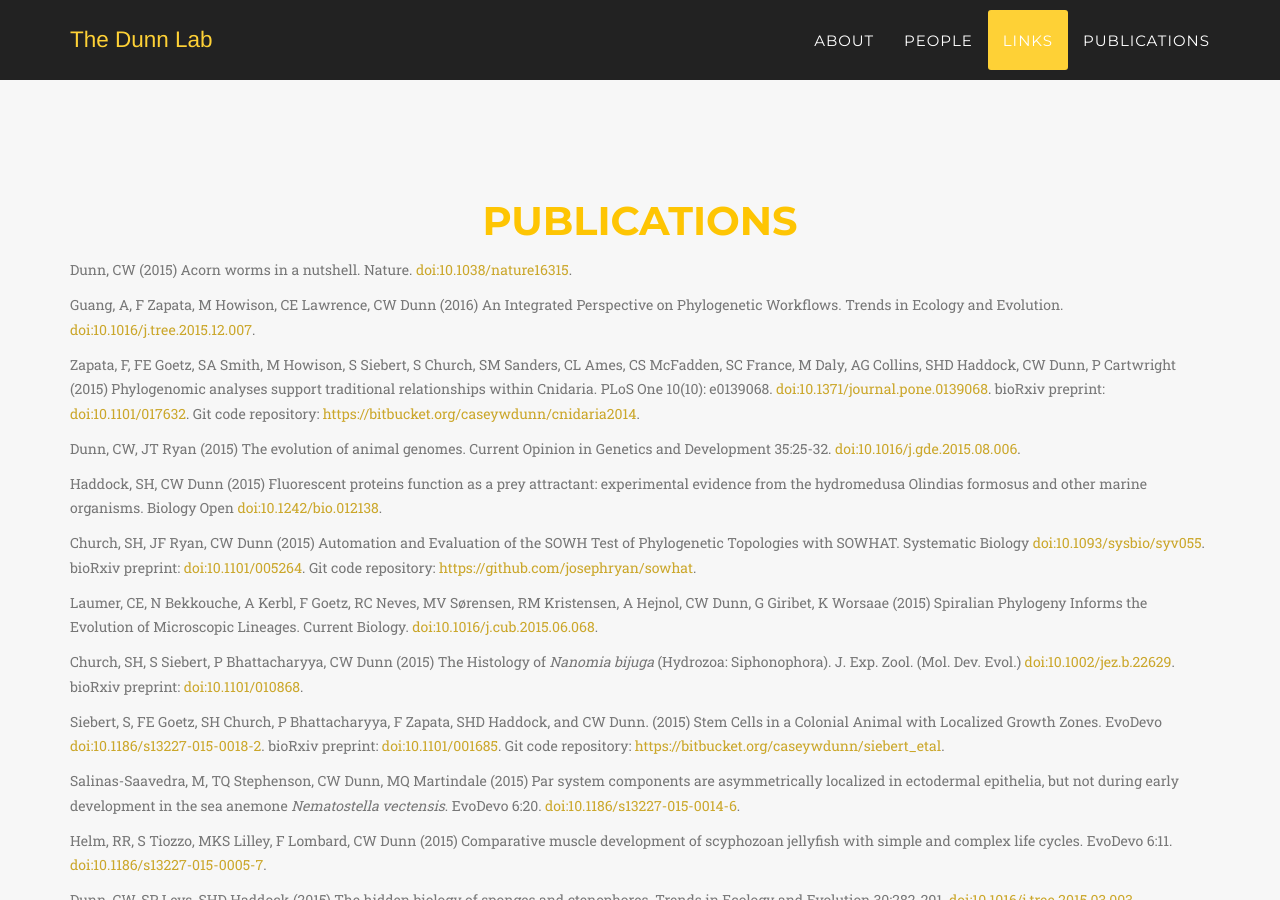
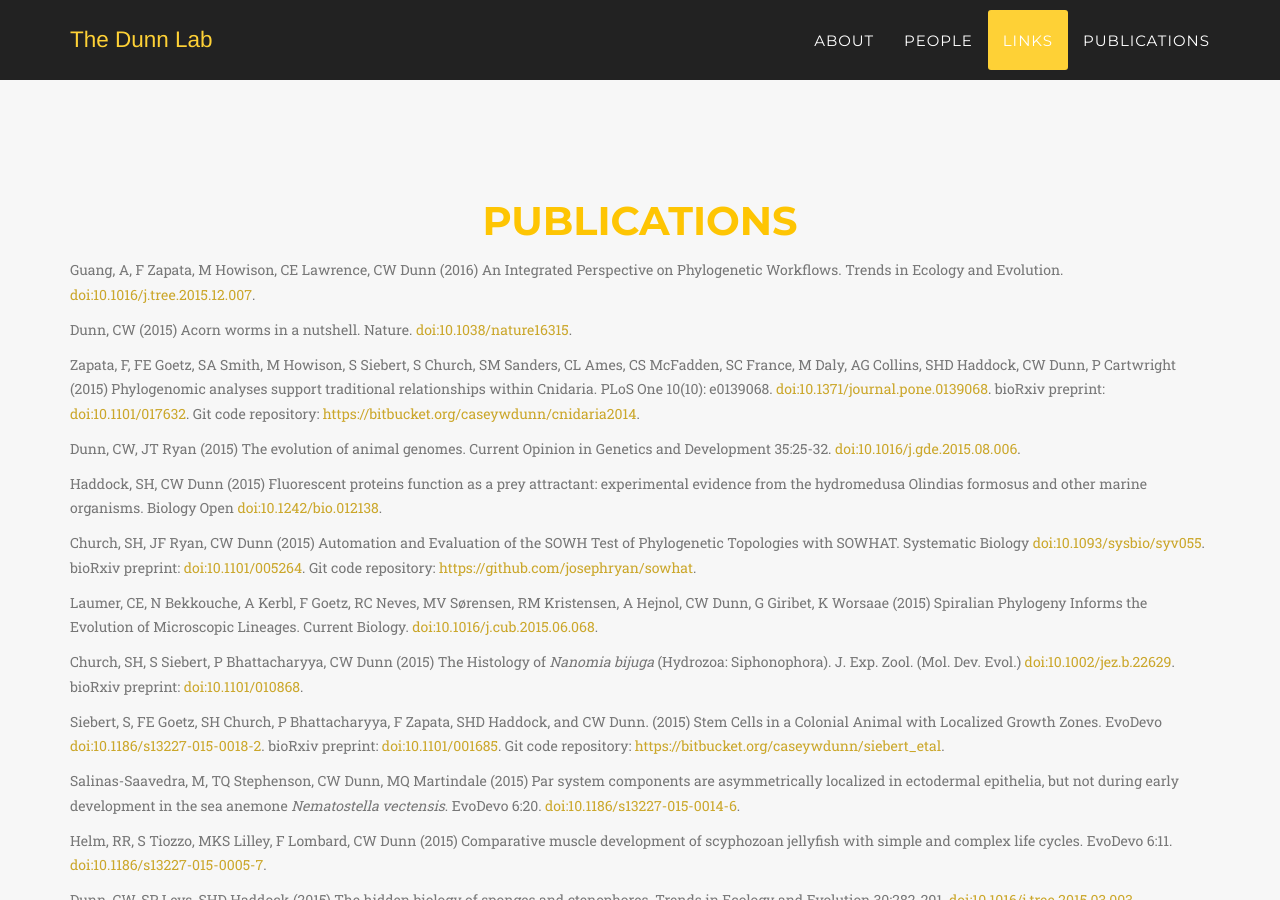
Before and after one commit to caseywdunn/caseywdunn.github.io, a Jekyll site: the page built from index.html, in a window 1280 px wide and 900 px high, scrolled down 7442 px. Built offline with Jekyll 4.4.1, drawn with Linux system fonts in a browser that asks for light colours; some web fonts are replaced.

Commit message:
corrected order

```diff
--- a/_includes/publications.html
+++ b/_includes/publications.html
@@ -8,11 +8,11 @@
             </div>
 
 <div class="box"><div class="box-title"></div><div class="box-body">
-	<p class="text-muted">Dunn, CW (2015) Acorn worms in a nutshell. Nature. <a href="http://dx.doi.org/10.1038/nature16315">doi:10.1038/nature16315</a>.</p>
+	<p class="text-muted"> Guang, A, F Zapata, M Howison, CE Lawrence, CW Dunn (2016) An Integrated Perspective on Phylogenetic Workflows. Trends in Ecology and Evolution. <a href="http://dx.doi.org/10.1016/j.tree.2015.12.007">doi:10.1016/j.tree.2015.12.007</a>. </p>
 </div><div class="box-footer"> </div></div>
 
 <div class="box"><div class="box-title"></div><div class="box-body">
-	<p class="text-muted"> Guang, A, F Zapata, M Howison, CE Lawrence, CW Dunn (2016) An Integrated Perspective on Phylogenetic Workflows. Trends in Ecology and Evolution. <a href="http://dx.doi.org/10.1016/j.tree.2015.12.007">doi:10.1016/j.tree.2015.12.007</a>. </p>
+	<p class="text-muted">Dunn, CW (2015) Acorn worms in a nutshell. Nature. <a href="http://dx.doi.org/10.1038/nature16315">doi:10.1038/nature16315</a>.</p>
 </div><div class="box-footer"> </div></div>
 
 <div class="box"><div class="box-title"></div><div class="box-body">
```
